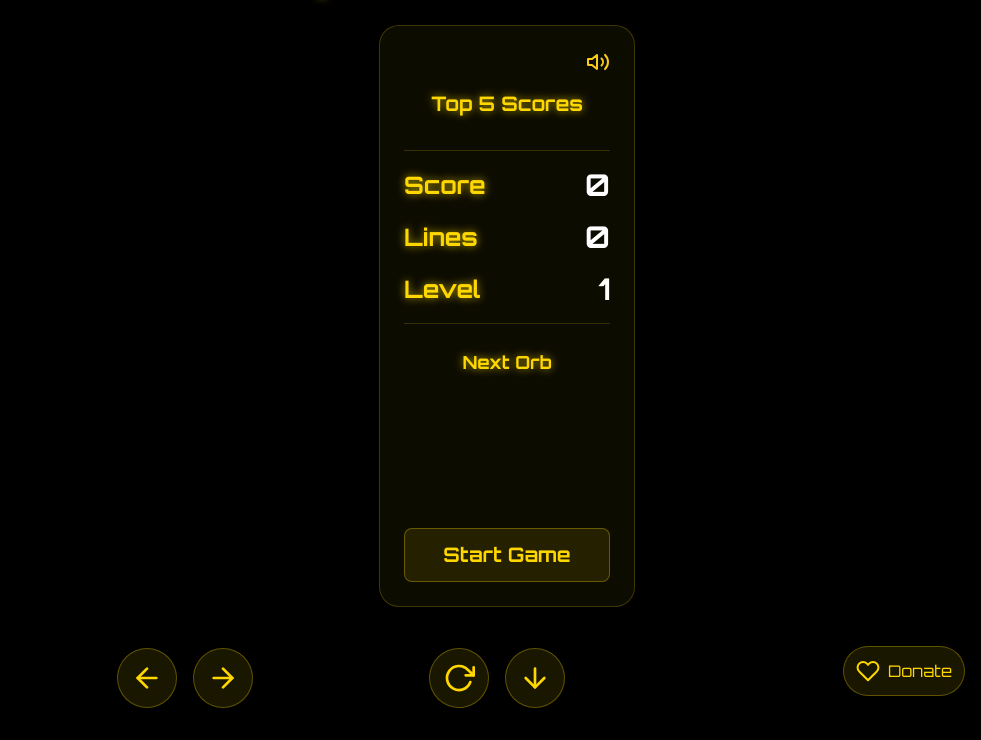
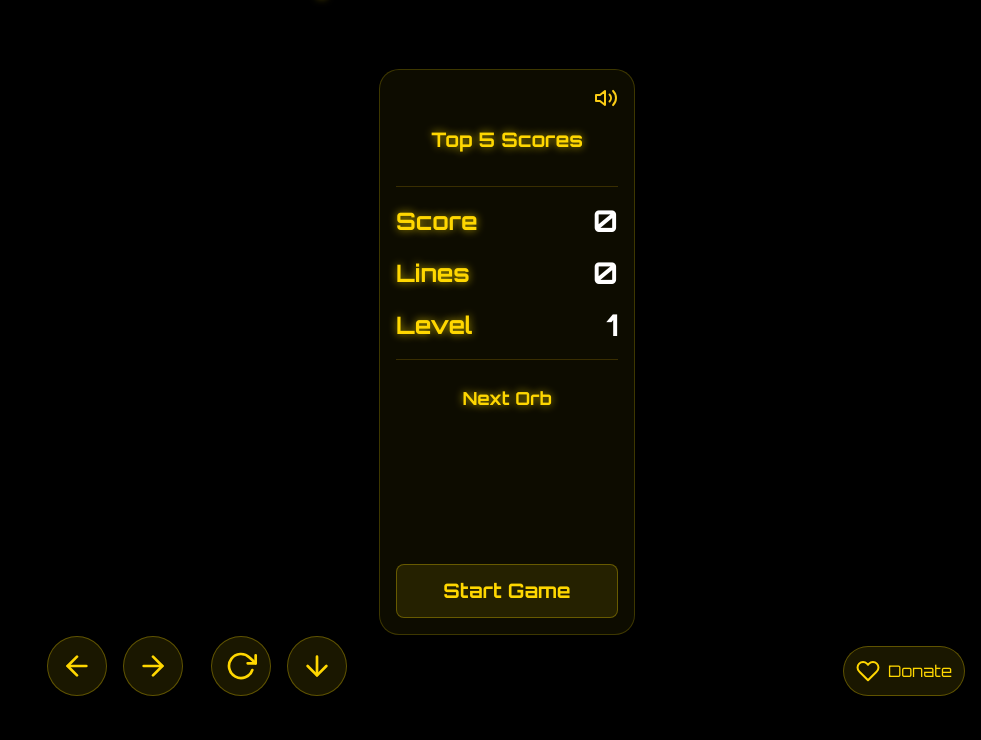
Before and after one commit to budeemendoza/WarpOrbs-Game, a plain HTML site: page index.html in a window 1280 px wide. Shown: the part 88-828 px from the top of the page, without its empty margins (299-1280 px from the left). After the commit the page ends 800 px from the top, so only its background shows below. Drawn offline with nearby package versions, Linux system fonts and the light colour scheme.

Commit message:
Update index.html
Adjusted the control buttons' positions.

```diff
--- a/index.html
+++ b/index.html
@@ -15,7 +15,9 @@
             font-family: 'Orbitron', sans-serif;
             background-color: #000000; /* Black background */
             color: #f0f0f0; /* Light gray text */
-            overflow-y: auto; /* Allow scrolling on smaller screens */
+            height: 100vh;
+            max-height: 100vh;
+            overflow: hidden; /* Prevent scrolling on the whole page */
         }
         .glass-panel {
             background: rgba(255, 223, 0, 0.05); /* Faint yellow glass */
@@ -28,6 +30,9 @@
             cursor: pointer;
             /* Yellow glow for the game frame */
             filter: drop-shadow(0 0 15px rgba(255, 223, 0, 0.5));
+            width: 100%;
+            height: 100%;
+            object-fit: contain;
         }
         .btn-glass {
             background: rgba(255, 223, 0, 0.1);
@@ -101,15 +106,17 @@
         }
     </style>
 </head>
-<body class="flex items-center justify-center min-h-screen">
+<body class="flex flex-col items-center justify-center p-2 sm:p-4">
 
-    <div class="w-full max-w-5xl mx-auto p-4 md:p-8 flex flex-col items-center">
-        <h1 class="text-4xl md:text-5xl font-bold text-center mb-6 text-yellow-glow">WarpOrbs</h1>
+    <div class="w-full h-full max-w-5xl mx-auto flex flex-col items-center">
+        <h1 class="text-3xl md:text-5xl font-bold text-center my-2 md:my-4 text-yellow-glow flex-shrink-0">WarpOrbs</h1>
 
-        <div class="flex flex-col md:flex-row justify-center items-center gap-8">
+        <div class="flex flex-col md:flex-row justify-center items-center gap-8 w-full flex-grow min-h-0">
 
+            <!-- Game Column -->
+            <div class="flex flex-col items-center justify-center h-full w-full md:w-auto">
                 <!-- Game Canvas Container -->
-            <div id="game-container" class="relative">
+                <div id="game-container" class="relative w-full max-w-sm flex-grow min-h-0">
                     <canvas id="tetris-canvas" class="game-canvas"></canvas>
                     <!-- Name Entry Modal -->
                     <div id="name-modal" class="modal-overlay hidden">
@@ -133,8 +140,29 @@
                     </div>
                 </div>
 
+                <!-- Touch Controls for Mobile -->
+                <div id="touch-controls" class="mt-4 flex w-full max-w-xs justify-between items-center flex-shrink-0">
+                    <div class="flex gap-4">
+                        <button id="left-button" class="btn-glass rounded-full touch-control">
+                            <svg xmlns="http://www.w3.org/2000/svg" width="32" height="32" viewBox="0 0 24 24" fill="none" stroke="currentColor" stroke-width="2" stroke-linecap="round" stroke-linejoin="round"><line x1="19" y1="12" x2="5" y2="12"></line><polyline points="12 19 5 12 12 5"></polyline></svg>
+                        </button>
+                        <button id="right-button" class="btn-glass rounded-full touch-control">
+                            <svg xmlns="http://www.w3.org/2000/svg" width="32" height="32" viewBox="0 0 24 24" fill="none" stroke="currentColor" stroke-width="2" stroke-linecap="round" stroke-linejoin="round"><line x1="5" y1="12" x2="19" y2="12"></line><polyline points="12 5 19 12 12 19"></polyline></svg>
+                        </button>
+                    </div>
+                    <div class="flex gap-4">
+                        <button id="rotate-button" class="btn-glass rounded-full touch-control">
+                            <svg xmlns="http://www.w3.org/2000/svg" width="32" height="32" viewBox="0 0 24 24" fill="none" stroke="currentColor" stroke-width="2" stroke-linecap="round" stroke-linejoin="round"><polyline points="23 4 23 10 17 10"></polyline><path d="M20.49 15a9 9 0 1 1-2.12-9.36L23 10"></path></svg>
+                        </button>
+                        <button id="drop-button" class="btn-glass rounded-full touch-control">
+                            <svg xmlns="http://www.w3.org/2000/svg" width="32" height="32" viewBox="0 0 24 24" fill="none" stroke="currentColor" stroke-width="2" stroke-linecap="round" stroke-linejoin="round"><line x1="12" y1="5" x2="12" y2="19"></line><polyline points="19 12 12 19 5 12"></polyline></svg>
+                        </button>
+                    </div>
+                </div>
+            </div>
+
             <!-- Game Info Panel -->
-            <div class="glass-panel p-6 w-full md:w-64 flex flex-col gap-4">
+            <div class="glass-panel p-4 w-full max-w-xs md:w-64 flex flex-col gap-4 mt-4 md:mt-0">
                 <!-- Sound Control Button -->
                 <div class="flex justify-end">
                     <button id="mute-button" class="text-yellow-400 hover:text-white transition-colors">
@@ -171,26 +199,6 @@
                     <canvas id="next-piece-canvas" width="120" height="120"></canvas>
                 </div>
                 <button id="start-button" class="btn-glass w-full py-3 mt-4 rounded-lg text-xl font-bold">Start Game</button>
-            </div>
-        </div>
-
-        <!-- Touch Controls for Mobile -->
-        <div id="touch-controls" class="mt-8 flex w-full max-w-md justify-between items-center">
-            <div class="flex gap-4">
-                <button id="left-button" class="btn-glass rounded-full touch-control">
-                    <svg xmlns="http://www.w3.org/2000/svg" width="32" height="32" viewBox="0 0 24 24" fill="none" stroke="currentColor" stroke-width="2" stroke-linecap="round" stroke-linejoin="round"><line x1="19" y1="12" x2="5" y2="12"></line><polyline points="12 19 5 12 12 5"></polyline></svg>
-                </button>
-                <button id="right-button" class="btn-glass rounded-full touch-control">
-                    <svg xmlns="http://www.w3.org/2000/svg" width="32" height="32" viewBox="0 0 24 24" fill="none" stroke="currentColor" stroke-width="2" stroke-linecap="round" stroke-linejoin="round"><line x1="5" y1="12" x2="19" y2="12"></line><polyline points="12 5 19 12 12 19"></polyline></svg>
-                </button>
-            </div>
-            <div class="flex gap-4">
-                <button id="rotate-button" class="btn-glass rounded-full touch-control">
-                    <svg xmlns="http://www.w3.org/2000/svg" width="32" height="32" viewBox="0 0 24 24" fill="none" stroke="currentColor" stroke-width="2" stroke-linecap="round" stroke-linejoin="round"><polyline points="23 4 23 10 17 10"></polyline><path d="M20.49 15a9 9 0 1 1-2.12-9.36L23 10"></path></svg>
-                </button>
-                <button id="drop-button" class="btn-glass rounded-full touch-control">
-                    <svg xmlns="http://www.w3.org/2000/svg" width="32" height="32" viewBox="0 0 24 24" fill="none" stroke="currentColor" stroke-width="2" stroke-linecap="round" stroke-linejoin="round"><line x1="12" y1="5" x2="12" y2="19"></line><polyline points="19 12 12 19 5 12"></polyline></svg>
-                </button>
             </div>
         </div>
     </div>
```
Lines whose indentation alone changed are shown as unchanged.
